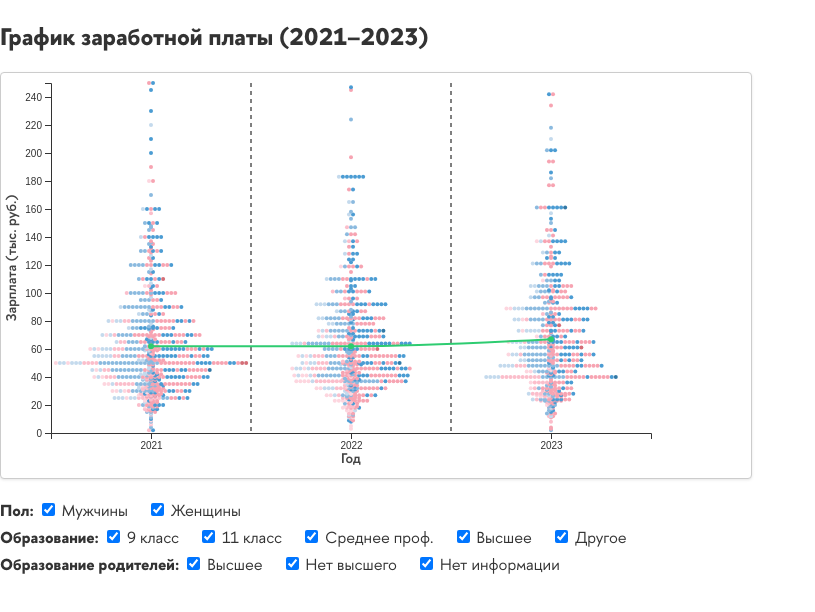
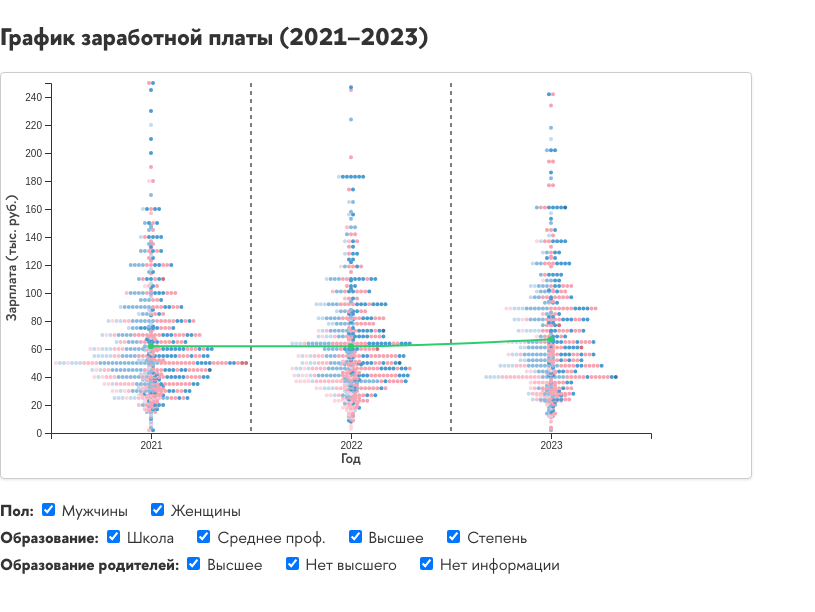
Before and after one commit to s1koru/Lineal, a plain HTML site: page index.html in a window 1280 px wide. Shown: the whole page, without its empty margins (0-815 px from the left). Drawn offline with nearby package versions, Linux system fonts and the light colour scheme.

Commit message:
Update index.html

```diff
--- a/index.html
+++ b/index.html
@@ -2,13 +2,14 @@
 <html lang="ru">
 <head>
   <meta charset="UTF-8">
-  <title>Линейный график </title>
+  <title>Линейный график</title>
   <link rel="stylesheet" href="styles.css">
   <script src="https://d3js.org/d3.v7.min.js"></script>
 </head>
 <body>
   <h2>График заработной платы (2021–2023)</h2>
   <div id="chart"></div>
+
   <div class="filters">
     <div>
       <strong>Пол:</strong>
@@ -17,25 +18,19 @@
     </div>
     <div>
       <strong>Образование:</strong>
-      <label><input type="checkbox" class="filter-education" value="1" checked> 9 класс</label>
-      <label><input type="checkbox" class="filter-education" value="2" checked> 11 класс</label>
-      <label><input type="checkbox" class="filter-education" value="3" checked> Среднее проф.</label>
-      <label><input type="checkbox" class="filter-education" value="4" checked> Высшее</label>
-      <label><input type="checkbox" class="filter-education" value="5" checked> Другое</label>
+      <label><input type="checkbox" class="filter-education" value="1" checked> Школа</label>
+      <label><input type="checkbox" class="filter-education" value="2" checked> Среднее проф.</label>
+      <label><input type="checkbox" class="filter-education" value="3" checked> Высшее</label>
+      <label><input type="checkbox" class="filter-education" value="4" checked> Степень</label>
     </div>
     <div>
       <strong>Образование родителей:</strong>
-      <label>
-        <input type="checkbox" class="filter-parental" value="1" checked> Высшее
-      </label>
-      <label>
-        <input type="checkbox" class="filter-parental" value="2" checked> Нет высшего
-      </label>
-      <label>
-        <input type="checkbox" class="filter-parental" value="3" checked> Нет информации
-      </label>
+      <label><input type="checkbox" class="filter-parental" value="1" checked> Высшее</label>
+      <label><input type="checkbox" class="filter-parental" value="2" checked> Нет высшего</label>
+      <label><input type="checkbox" class="filter-parental" value="3" checked> Нет информации</label>
     </div>
   </div>
+
   <script src="script.js"></script>
 </body>
 </html>
```
